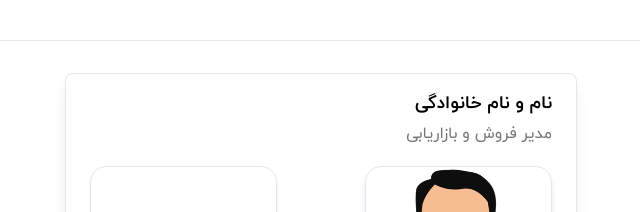
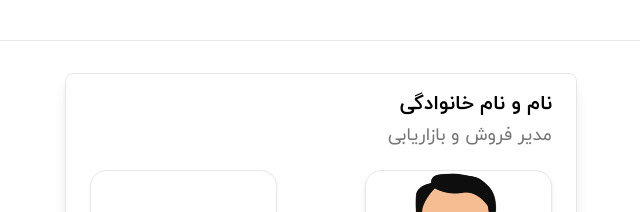
Before and after one commit to maryaaama/atslight, a React (Create React App) app: page /Candidate in a window 1280 px wide. Shown: the top 212 px of the page, without its empty margins (526-1166 px from the left). Built offline with nearby package versions, Linux system fonts and the light colour scheme; no server answers.

Commit message:
fix-some

```diff
--- a/src/components/personalCard/personalCard.tsx
+++ b/src/components/personalCard/personalCard.tsx
@@ -10,8 +10,8 @@ const PersonalCard = () => {
   return (
     <div className="flex flex-col mx-auto">
       <div className="m-4">
-        <h1 className="text-lg font-bold mx-2">نام و نام خانوادگی</h1>
-        <p className="text-base font-normal text-gray2 mx-2 my-1">
+        <h1 className="text-xl font-bold mx-2">نام و نام خانوادگی</h1>
+        <p className="text-lg font-normal text-gray2 mx-2 my-1">
           مدیر فروش و بازاریابی
         </p>
       </div>
@@ -27,7 +27,7 @@ const PersonalCard = () => {
           onClick={() => setOpen(true)}
           className="flex h-32 sm:h-40 w-1/2 flex-col mx-6 border rounded-2xl justify-between shadow-sm shadow-slate-200 cursor-pointer"
         >
-          <h1 className="text-base my-auto text-gray2 justify-center text-center leading-7 font-bold">
+          <h1 className="text-lg my-auto text-gray2 justify-center text-center leading-7 font-bold">
             نمایش<br />
             توضیحات
           </h1>
```
